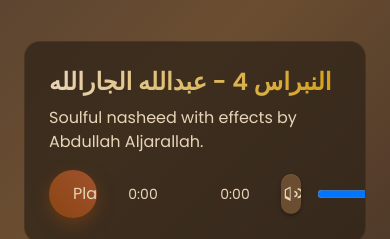
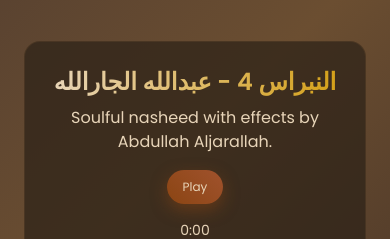
Before and after one commit to mhmmdshadil/Ethereal-Rythm, a plain HTML site: page index.html in a window 390 px wide. Shown: the part 605-844 px from the top of the page. Drawn offline with nearby package versions, Linux system fonts and the light colour scheme.

Commit message:
Update index.html

```diff
--- a/index.html
+++ b/index.html
@@ -41,6 +41,8 @@
       border-radius: 16px;
       overflow: hidden;
       box-sizing: border-box;
+      text-align: center;
+      padding: 1rem;
     }
     .music-card:hover {
       transform: translateY(-8px);
@@ -50,10 +52,11 @@
       background: linear-gradient(45deg, #8B4513, #A0522D);
       transition: all 0.4s ease;
       border-radius: 50px;
-      padding: 12px 24px;
+      padding: 0.75rem 1.5rem;
       position: relative;
       overflow: hidden;
       box-shadow: 0 6px 16px rgba(139, 69, 19, 0.5);
+      font-size: 0.875rem;
     }
     .cta-button:hover {
       background: linear-gradient(45deg, #A0522D, #8B4513);
@@ -147,7 +150,7 @@
       color: transparent;
       font-weight: 600;
     }
-    .social-icon, .sound-icon {
+    .social-icon {
       display: inline-flex;
       align-items: center;
       justify-content: center;
@@ -158,11 +161,11 @@
       transition: transform 0.3s ease, background 0.3s ease;
       box-shadow: 0 2px 4px rgba(0, 0, 0, 0.3), inset 0 1px 1px rgba(232, 213, 185, 0.1);
     }
-    .social-icon:hover, .sound-icon:hover {
+    .social-icon:hover {
       background: #A0522D;
       transform: scale(1.1);
     }
-    .social-icon svg, .sound-icon svg {
+    .social-icon svg {
       width: 20px;
       height: 20px;
       fill: #E8D5B9;
@@ -198,6 +201,23 @@
       }
       p {
         font-size: 1rem;
+      }
+      .music-card {
+        padding: 0.75rem;
+      }
+      .cta-button {
+        padding: 0.5rem 1rem;
+        font-size: 0.75rem;
+      }
+      .song-title {
+        font-size: 1.25rem;
+      }
+      .player-controls {
+        flex-direction: column;
+        gap: 0.5rem;
+      }
+      .progress-bar {
+        width: 100%;
       }
     }
     .progress-bar {
@@ -255,12 +275,6 @@
               <div class="progress-bar-fill" id="progress-1"></div>
             </div>
             <span class="timer" id="duration-1">0:00</span>
-            <span class="sound-icon" aria-label="Volume control icon">
-              <svg xmlns="http://www.w3.org/2000/svg" viewBox="0 0 24 24">
-                <path d="M11.5 3.5v17l-7-3.5V6.5l7-3.5zm-1 1.7l-4.5 2.3v7l4.5 2.3v-11.6zm5.5 2.8c2.2 0 4 1.8 4 4s-1.8 4-4 4v-2c1.1 0 2-.9 2-2s-.9-2-2-2v-2zm4-3v2c2.2 0 4 1.8 4 4s-1.8 4-4 4v2c3.3 0 6-2.7 6-6s-2.7-6-6-6z"/>
-              </svg>
-            </span>
-            <input type="range" class="volume-slider" value="1" min="0" max="1" step="0.01" aria-label="Volume control for nasheed 1">
           </div>
         </div>
         <!-- Nasheed 2 -->
@@ -275,12 +289,6 @@
               <div class="progress-bar-fill" id="progress-2"></div>
             </div>
             <span class="timer" id="duration-2">0:00</span>
-            <span class="sound-icon" aria-label="Volume control icon">
-              <svg xmlns="http://www.w3.org/2000/svg" viewBox="0 0 24 24">
-                <path d="M11.5 3.5v17l-7-3.5V6.5l7-3.5zm-1 1.7l-4.5 2.3v7l4.5 2.3v-11.6zm5.5 2.8c2.2 0 4 1.8 4 4s-1.8 4-4 4v-2c1.1 0 2-.9 2-2s-.9-2-2-2v-2zm4-3v2c2.2 0 4 1.8 4 4s-1.8 4-4 4v2c3.3 0 6-2.7 6-6s-2.7-6-6-6z"/>
-              </svg>
-            </span>
-            <input type="range" class="volume-slider" value="1" min="0" max="1" step="0.01" aria-label="Volume control for nasheed 2">
           </div>
         </div>
       </div>
@@ -338,7 +346,6 @@
         const audio = document.getElementById(player.querySelector('.play-pause').dataset.audio);
         const playPauseBtn = player.querySelector('.play-pause');
         const progressBar = player.querySelector('.progress-bar-fill');
-        const volumeSlider = player.querySelector('.volume-slider');
         const currentTimeDisplay = player.querySelector('.timer[id^="current-time"]');
         const durationDisplay = player.querySelector('.timer[id^="duration"]');
 
@@ -375,10 +382,6 @@
           currentTimeDisplay.textContent = formatTime(audio.currentTime);
         });
 
-        volumeSlider.addEventListener('input', () => {
-          audio.volume = volumeSlider.value;
-        });
-
         audio.addEventListener('ended', () => {
           playPauseBtn.textContent = 'Play';
           progressBar.style.width = '0%';
```
